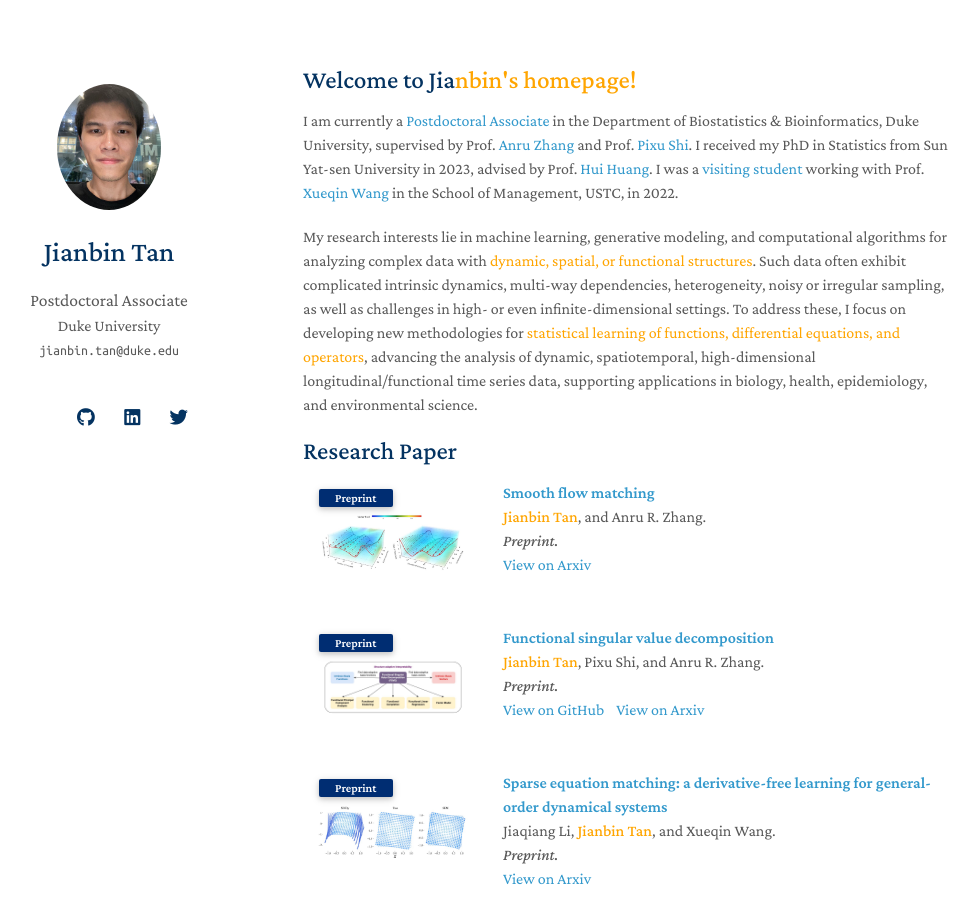
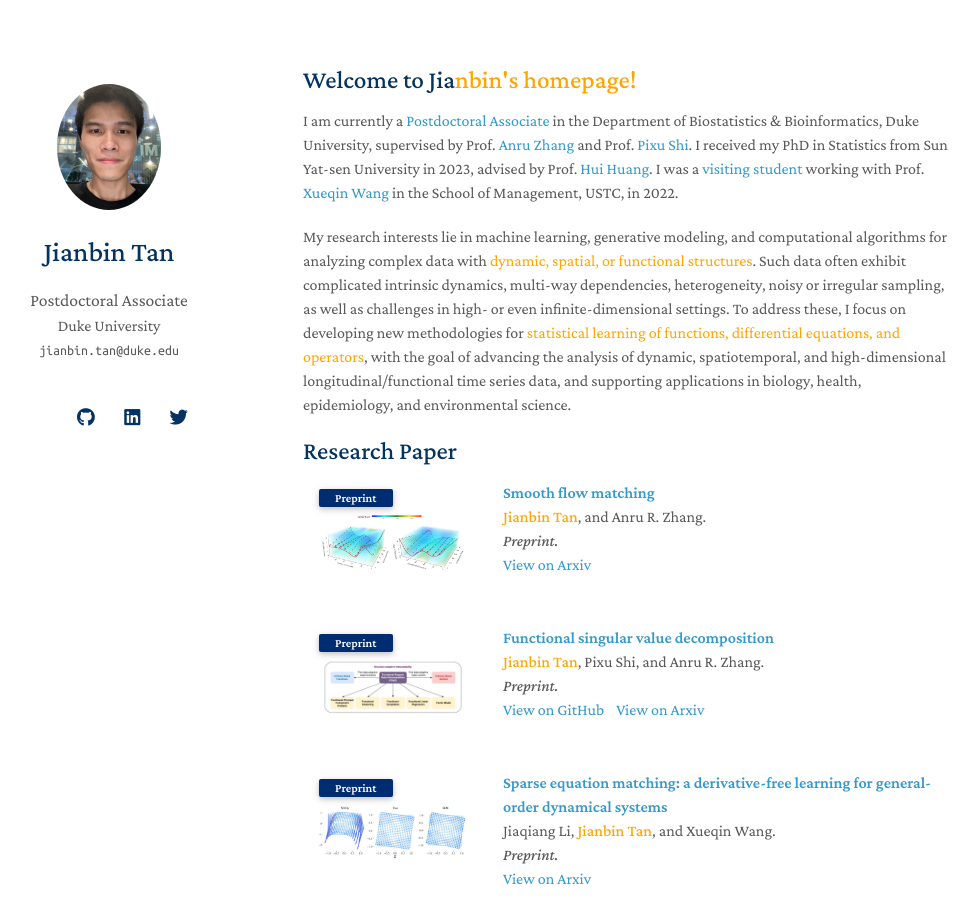
Before and after one commit to Tan-jianbin/Tan-jianbin.github.io, a Jekyll site: the page built from index.md, in a window 1280 px wide and 900 px high. Shown: the whole window, without its empty margins (167-1145 px from the left). Built offline with Jekyll 4.4.1, drawn with Linux system fonts in a browser that asks for light colours; nearby versions of some CDN libraries; a style sheet for code colours, icons or effects is not loaded; our own code applies the rules of GitHub Pages for plain Markdown files.

Commit message:
Update index.md

```diff
--- a/index.md
+++ b/index.md
@@ -6,5 +6,5 @@
 
 I am currently a [Postdoctoral Associate](https://biostat.duke.edu/profile/jianbin-tan) in the Department of Biostatistics & Bioinformatics, Duke University, supervised by Prof. [Anru Zhang](https://anruzhang.github.io) and Prof. [Pixu Shi](https://pixushi.github.io). I received my PhD in Statistics from Sun Yat-sen University in 2023, advised by Prof. [Hui Huang](http://cfas.ruc.edu.cn/kydw/zzyjy/hh/index.htm). I was a [visiting student](https://statlab905.github.io/author/jianbin-tan/) working with Prof. [Xueqin Wang](https://bs.ustc.edu.cn/english/profile.php?id=650) in the School of Management, USTC, in 2022.
 
-My research interests lie in machine learning, generative modeling, and computational algorithms for analyzing complex data with <span style="color: orange;">dynamic, spatial, or functional structures</span>. Such data often exhibit complicated intrinsic dynamics, multi-way dependencies, heterogeneity, noisy or irregular sampling, as well as challenges in high- or even infinite-dimensional settings. To address these, I focus on developing new methodologies for  <span style="color: orange;">statistical learning of functions, differential equations, and operators</span>, advancing the analysis of dynamic, spatiotemporal, high-dimensional longitudinal/functional time series data, supporting applications in biology, health, epidemiology, and environmental science.
+My research interests lie in machine learning, generative modeling, and computational algorithms for analyzing complex data with <span style="color: orange;">dynamic, spatial, or functional structures</span>. Such data often exhibit complicated intrinsic dynamics, multi-way dependencies, heterogeneity, noisy or irregular sampling, as well as challenges in high- or even infinite-dimensional settings. To address these, I focus on developing new methodologies for  <span style="color: orange;">statistical learning of functions, differential equations, and operators</span>, with the goal of advancing the analysis of dynamic, spatiotemporal, and high-dimensional longitudinal/functional time series data, and supporting applications in biology, health, epidemiology, and environmental science.
 {% include_relative _includes/publications.md %}
```
